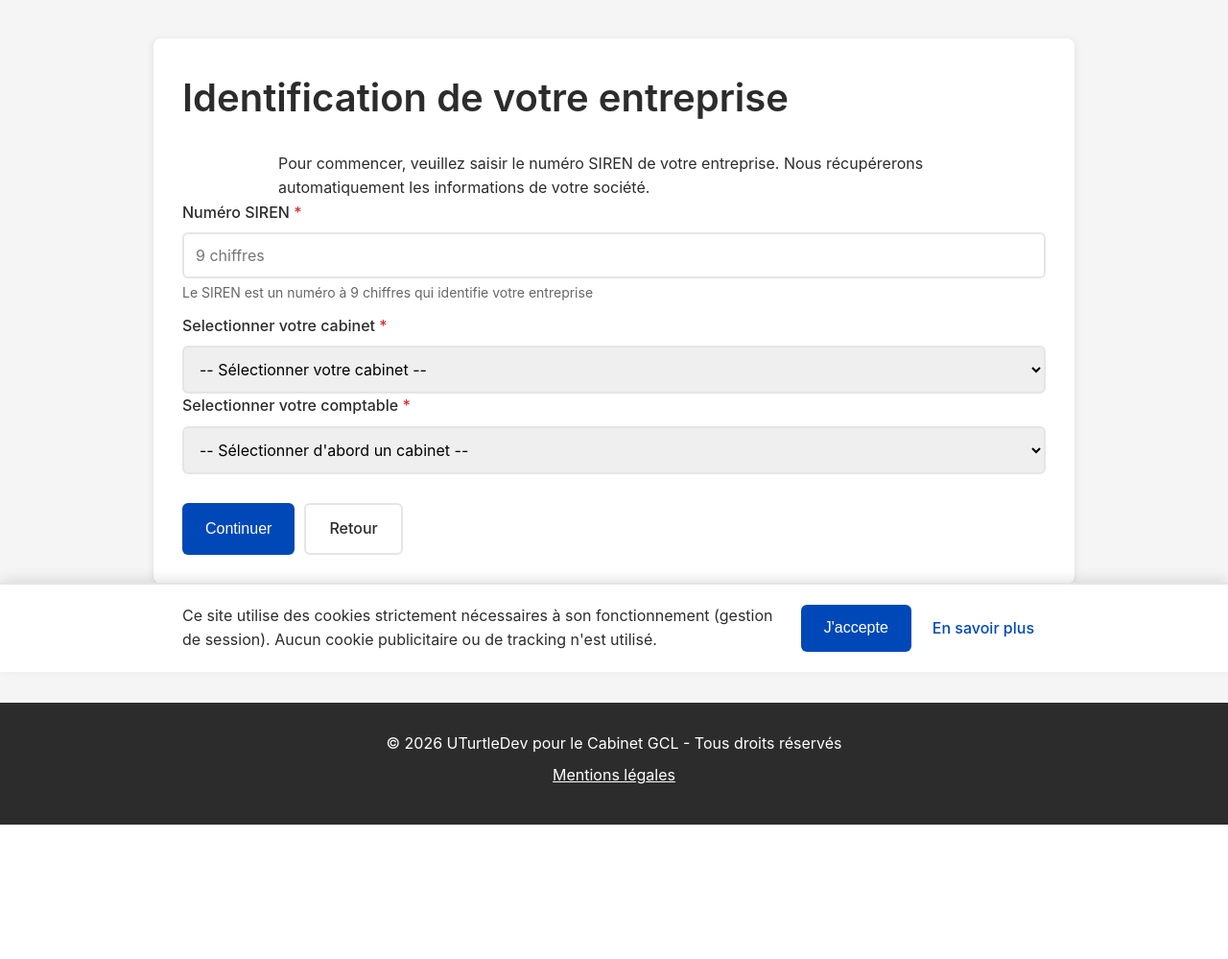
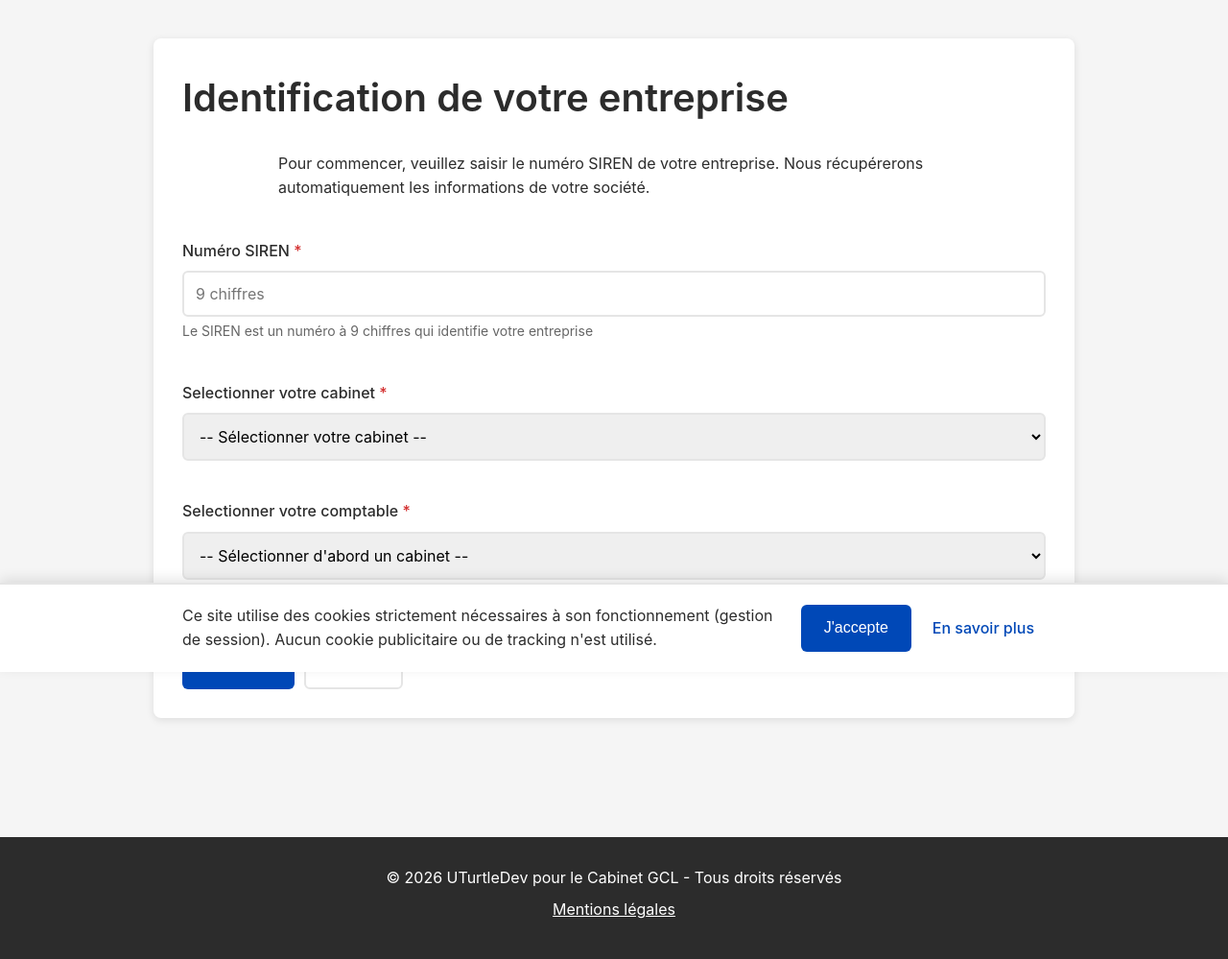
Before and after one commit to UTurtleDev/gcl, a Django app: page /client/identification/ in a window 1280 px wide. Shown: the part 100-1099 px from the top of the page at 96% size. Before the commit the page ends 959 px from the top, so only its background shows below. Run offline with Django 5.2, Linux system fonts and the light colour scheme; some libraries are stand-ins or nearby versions.

Commit message:
modif css label

```diff
--- a/static/questionnaires/css/styles.css
+++ b/static/questionnaires/css/styles.css
@@ -284,6 +284,7 @@ ol {
 
 label {
     display: block;
+    margin-top: 40px;
     margin-bottom: 8px;
     font-weight: 500;
     color: var(--gris-fonce);
@@ -331,7 +332,7 @@ select.error {
 .form-actions {
     display: flex;
     gap: 10px;
-    margin-top: 30px;
+    margin-top: 60px;
 }
 
 /* Radio et Checkboxes */
```
